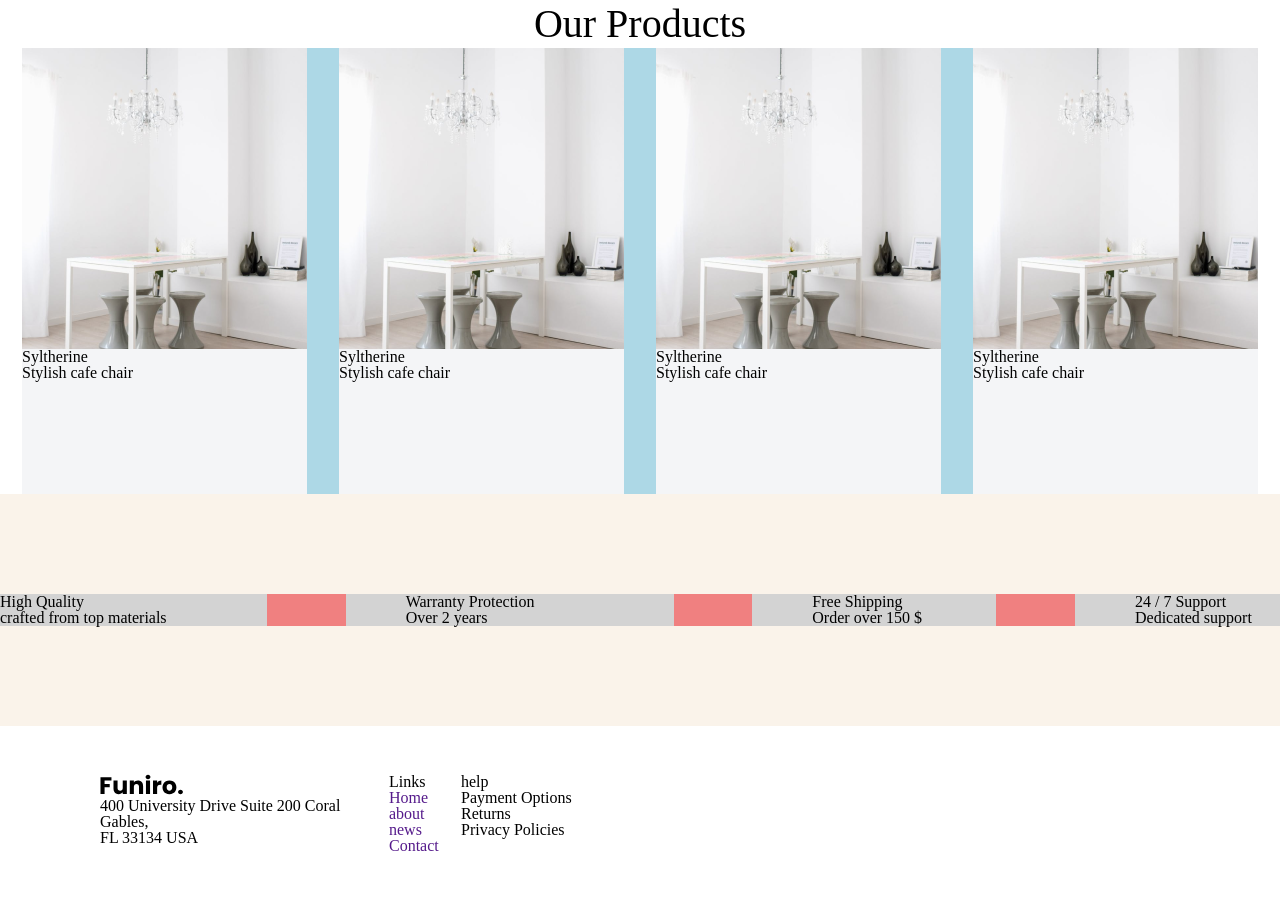
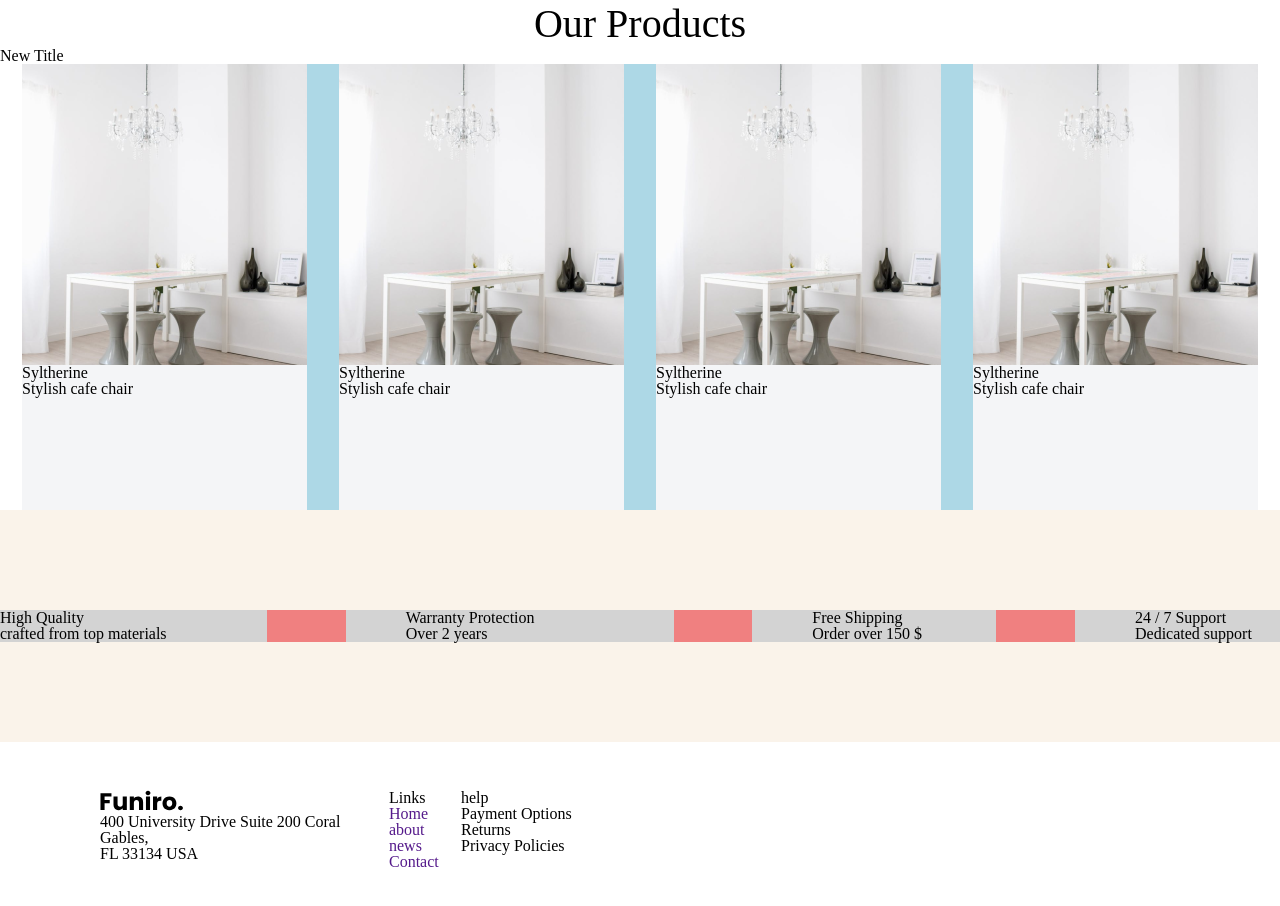
Before and after one commit to kristina-makalatia/lees5-web-222, a plain HTML site: page index.html in a window 1280 px wide. Shown: the top 906 px of the page. Drawn offline with Linux system fonts and the light colour scheme.

Commit message:
add new title

```diff
--- a/index.html
+++ b/index.html
@@ -10,6 +10,7 @@
   <body>
     <section>
       <h2 class="section-title">Our Products</h2>
+      <h3>New Title</h3>
       <div class="container">
         <div class="box">
           <img class="box-image" src="images/Images.png" alt="" />
```
